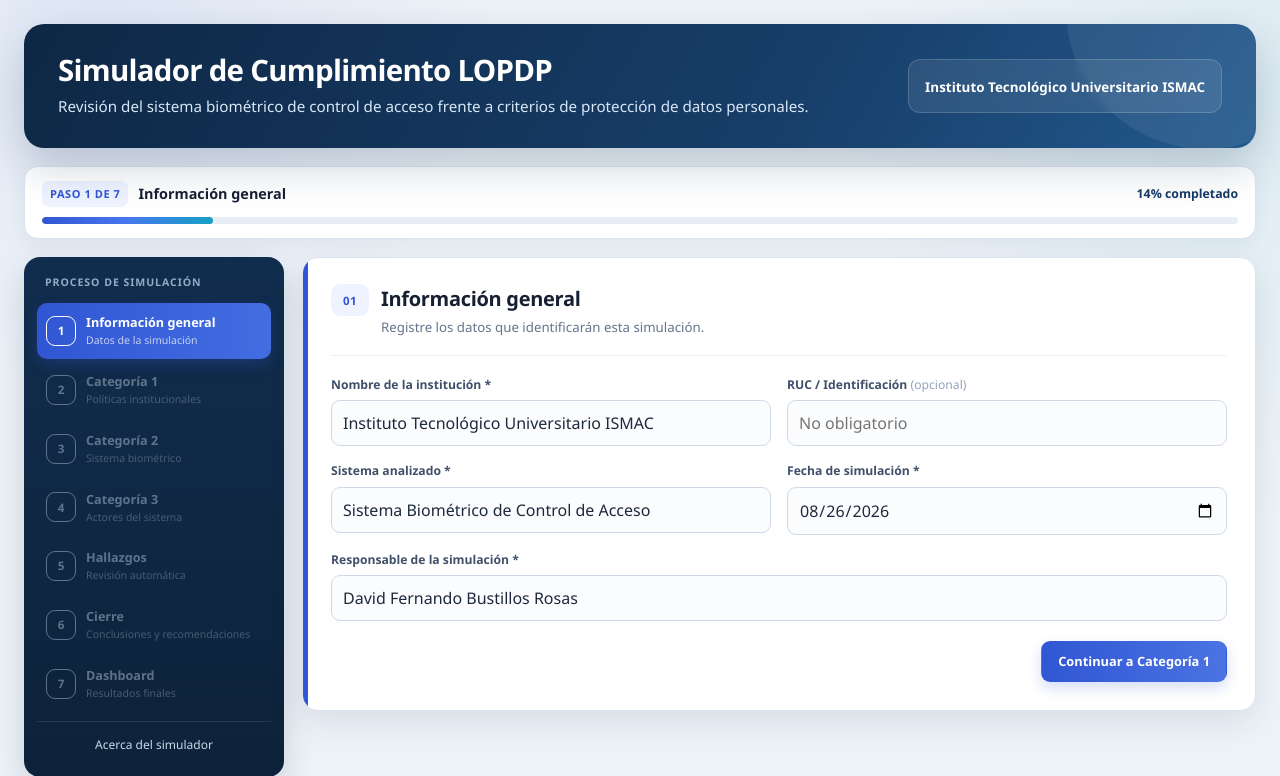
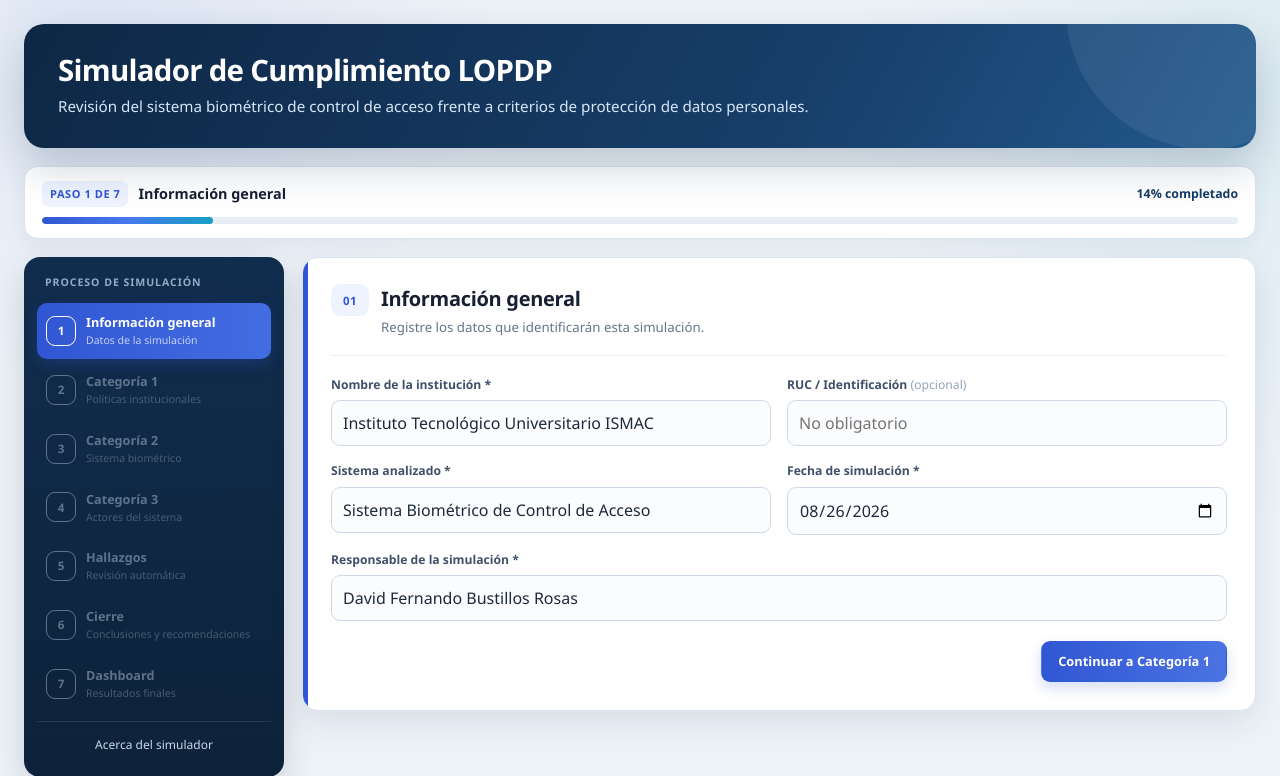
Before and after one commit to dbustillos88/sistema-evaluacion-lopdp, a PHP site: page / in a window 1280 px wide. Shown: the top 776 px of the page. Run offline with PHP 8.4, Linux system fonts and the light colour scheme.

Commit message:
quitar isntituto

```diff
--- a/index.php
+++ b/index.php
@@ -104,7 +104,7 @@ function renderCategoria(int $id, array $categoria): void
     <meta charset="UTF-8">
     <meta name="viewport" content="width=device-width, initial-scale=1.0">
     <title>Simulador LOPDP - Sistema Biométrico</title>
-    <link rel="stylesheet" href="css/estilos.css?v=20260826-5">
+    <link rel="stylesheet" href="css/estilos.css?v=20260826-6">
 </head>
 <body>
 <div class="app-shell">
@@ -112,9 +112,6 @@ function renderCategoria(int $id, array $categoria): void
         <div class="hero-copy">
             <h1>Simulador de Cumplimiento LOPDP</h1>
             <p>Revisión del sistema biométrico de control de acceso frente a criterios de protección de datos personales.</p>
-        </div>
-        <div class="institution-card">
-            <strong>Instituto Tecnológico Universitario ISMAC</strong>
         </div>
     </header>
 
@@ -532,6 +529,6 @@ function renderCategoria(int $id, array $categoria): void
     </div>
 </div>
 
-<script src="js/funciones.js?v=20260826-5"></script>
+<script src="js/funciones.js?v=20260826-6"></script>
 </body>
 </html>
```
